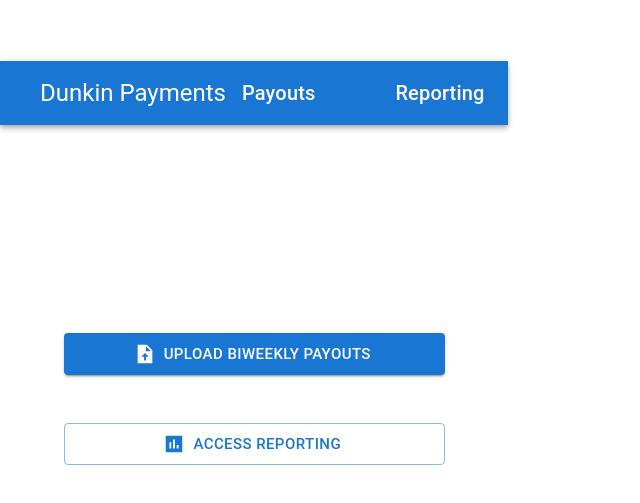
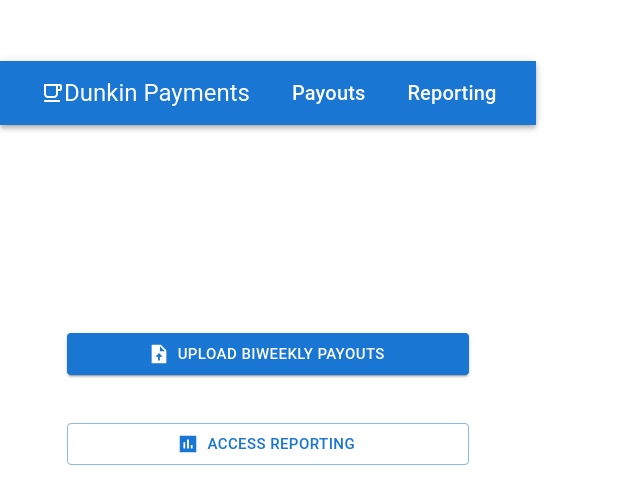
Before and after one commit to tobywiedenhoefer/method-swe-assignment, a React (Vite) app: page / in a window 1280 px wide. Shown: the part 137-640 px from the top of the page, without its empty margins (0-640 px from the left). Built offline with nearby package versions, Linux system fonts and the light colour scheme.

Commit message:
Updating to use useNavigate instead of href

```diff
--- a/src/components/Header.tsx
+++ b/src/components/Header.tsx
@@ -5,41 +5,41 @@
   Box,
   MenuItem,
 } from '@mui/material'
-import { Outlet } from 'react-router-dom'
+import FreeBreakfastOutlinedIcon from '@mui/icons-material/FreeBreakfastOutlined';
+import { Outlet, useNavigate } from 'react-router-dom'
 
 const Header = () => {
+  const nav = useNavigate()
+  const navigate = {
+    home: () => nav('/'),
+    payouts: () => nav('/payouts'),
+    reporting: () => nav('/reporting')
+  }
   return (
     <>
       <Box sx={{ flexGrow: 1 }}>
         <AppBar position='static'>
-          <Toolbar>
-            <MenuItem key='home' onClick={() => {}}>
+          <Toolbar className='navbar-anchor'>
+            <MenuItem onClick={navigate.home}>
+              <FreeBreakfastOutlinedIcon />
               <Typography
                 component='a'
                 variant='h5'
-                href='/'
-                style={{ textDecoration: 'none', color: 'white' }}
               >
                 Dunkin Payments
               </Typography>
             </MenuItem>
-            <div style={{ marginLeft: 'auto', display: 'flex', 'justifyContent': 'space-between'}}>
-              <Typography
-                component='a'
-                variant='h6'
-                href='/payouts'
-                style={{ textDecoration: 'none', color: 'white', paddingRight: '5rem'}}
-              >
-                Payouts
-              </Typography>
-              <Typography
-                component='a'
-                variant='h6'
-                href='/reporting'
-                style={{ textDecoration: 'none', color: 'white' }}
-              >
-                Reporting
-              </Typography>
+            <div className='navbar'>
+              <MenuItem onClick={navigate.payouts}>
+                <Typography variant='h6'>
+                  Payouts
+                </Typography>
+              </MenuItem>
+              <MenuItem onClick={navigate.reporting}>
+                <Typography variant='h6'>
+                  Reporting
+                </Typography>
+              </MenuItem>
             </div>
           </Toolbar>
         </AppBar>
```
